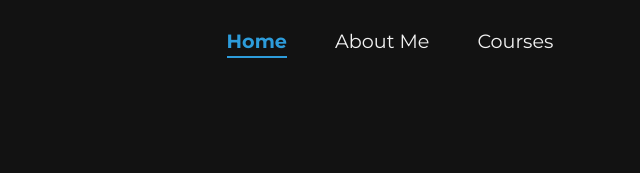
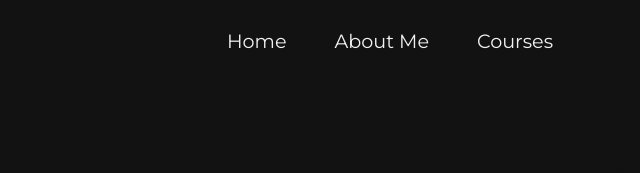
Before and after one commit to Lanzoni15/arthurlanzoni, a plain HTML site: page index.html in a window 1280 px wide. Shown: the top 173 px of the page, 250-890 px from the left. Drawn offline with nearby package versions, Linux system fonts and the light colour scheme.

Commit message:
atualziado lista

```diff
--- a/style.css
+++ b/style.css
@@ -413,36 +413,3 @@ main.apresentacao {
     transition: 0.2s;
   }
 }
-
-/* Menu base */
-.menu a,
-.menu__aboutMe a,
-.menu__cursos a {
-  text-decoration: none;
-  color: var(--cor-texto-geral);
-  border-bottom: 2px solid transparent;
-  transition: border-color 0.2s ease, color 0.2s ease;
-  font-size: 1.2rem;
-}
-
-/* Link ativo */
-.menu a.ativo,
-.menu__aboutMe a.ativo,
-.menu__cursos a.ativo {
-  border-bottom: 2px solid var(--cor-principal-texto);
-  color: var(--cor-principal-texto);
-  font-weight: 700;
-}
-
-/* Hover e foco nos links */
-.menu a:hover,
-.menu__aboutMe a:hover,
-.menu__cursos a:hover,
-.menu a:focus,
-.menu__aboutMe a:focus,
-.menu__cursos a:focus {
-  border-bottom-color: var(--cor-principal-texto);
-  color: var(--cor-principal-texto);
-  font-weight: 600;
-  font-size: 1.2rem;
-}
```
